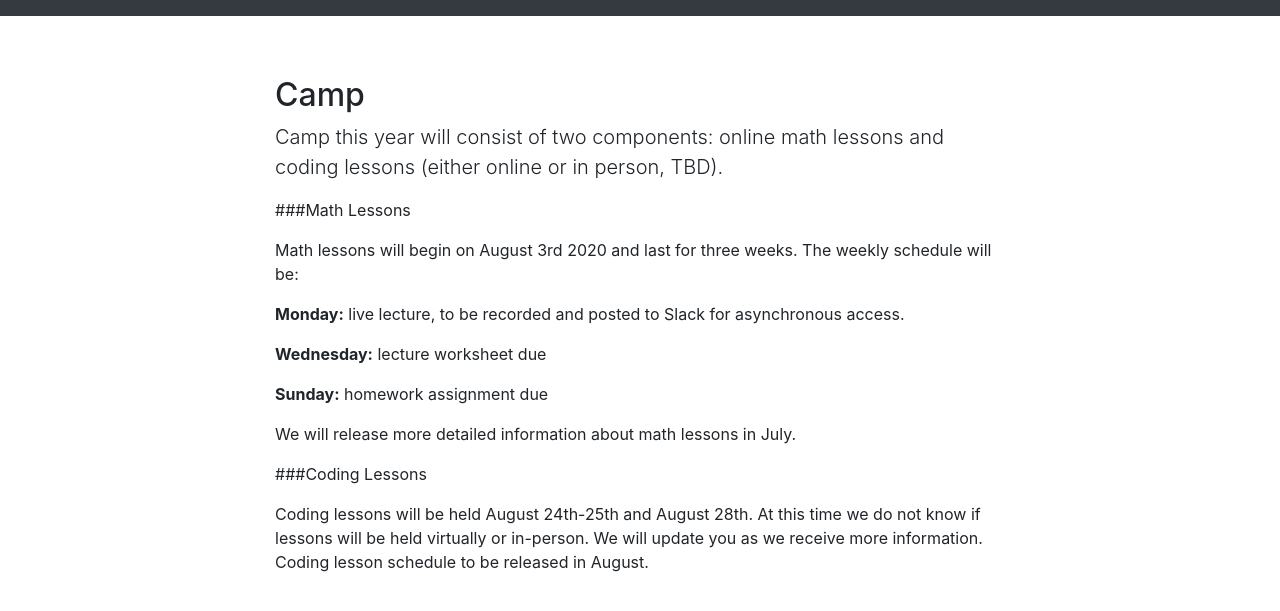
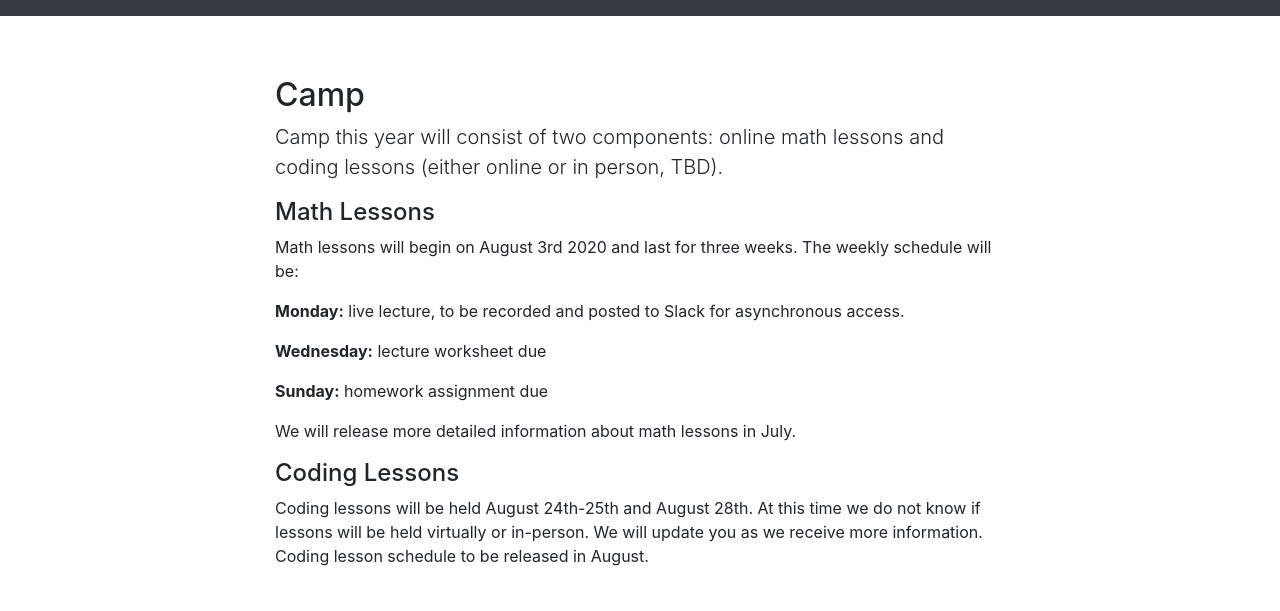
Before and after one commit to bstewart/princeton_methods_camp, a Jekyll site: the page built from camp.md, in a window 1280 px wide. Shown: the top 611 px of the page. Built offline with Jekyll 4.4.1, drawn with Linux system fonts in a browser that asks for light colours; our own code applies the rules of GitHub Pages for plain Markdown files.

Commit message:
further 202 formating
Final formating update

```diff
--- a/camp.md
+++ b/camp.md
@@ -2,7 +2,7 @@
 
 Camp this year will consist of two components: online math lessons and coding lessons (either online or in person, TBD).
 
-###Math Lessons
+#### Math Lessons
 
 Math lessons will begin on August 3rd 2020 and last for three weeks. The weekly schedule will be:
 
@@ -14,6 +14,6 @@ Math lessons will begin on August 3rd 2020 and last for three weeks. The weekly
 
 We will release more detailed information about math lessons in July.
 
-###Coding Lessons
+#### Coding Lessons
 
 Coding lessons will be held August 24th-25th and August 28th. At this time we do not know if lessons will be held virtually or in-person. We will update you as we receive more information. Coding lesson schedule to be released in August.
```
